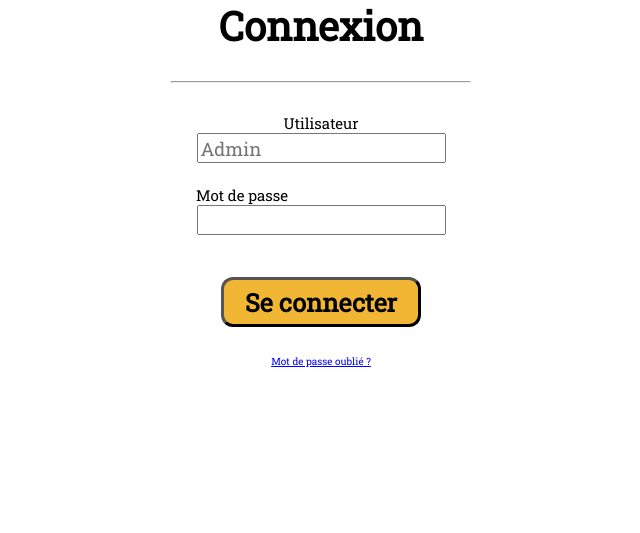
After one commit to eloiselle/InventaireJEYBOX, a PHP site: page /Login.php in a window 1280 px wide. The commit adds this page. Shown: the part 267-800 px from the top of the page, without its empty margins (319-959 px from the left). Run offline with PHP 8.4, Linux system fonts and the light colour scheme.

Commit message:
Login/Password/css update and reservations window

```diff
--- /dev/null
+++ b/Login.php
@@ -0,0 +1,39 @@
+<!DOCTYPE html>
+<html lang="en" dir="ltr">
+  <head>
+    <meta charset="utf-8">
+    <link rel="stylesheet" href="css/Style.css">
+    <link href="https://fonts.googleapis.com/css?family=Roboto+Slab&display=swap" rel="stylesheet">
+    <title>S'authentifier</title>
+  </head>
+  <body>
+<main>
+  <article class="paddingTop">
+    <img src="images/small_logo.png" class="logo center" alt="Jey Box">
+  </article>
+  <div class="window">
+    <form class="login" action="index.html" method="get">
+      <label class="title">Connexion</label>
+      <br>
+      <br>
+      <hr>
+      <br>
+      <label for="txtuser" class="labelLeft customPadding1">Utilisateur</label><br>
+      <input id="txtuser" type="text" name="txtuser" value="" placeholder="Admin" class="txtbox" required>
+      <br>
+      <br>
+      <label for="txtpass" class="labelLeft customPadding2">Mot de passe</label><br>
+      <input id="txtpass" type="password" name="txtpass" value="" class="txtbox">
+      <br>
+      <br>
+      <br>
+      <input type="submit" name="btnlogin" class="btnLog" value="Se connecter">
+      <br>
+      <br>
+      <a href="ForgotPass.php" title = "Récupérez votre mot de passe" class="forgot">Mot de passe oublié ?</a>
+    </form>
+
+  </div>
+</main>
+  </body>
+</html>
--- a/css/style.css
+++ b/css/style.css
@@ -1,5 +1,16 @@
 /* Auteur: Émile Loiselle */
 /* Date: 23 avr 2020 */
+
+*{
+  font-family: 'Roboto Slab', serif;
+  box-sizing: border-box;
+}
+
+body{
+  background-color: white;
+  margin: 0;
+  border: 0;
+}
 
 ul {
   list-style-type: none;
@@ -33,3 +44,140 @@ li img {
   height: 18%;
   padding-left: 160px;
 }
+
+div{
+  text-align: center;
+  display: block;
+}
+
+div ul{
+  list-style-type: none;
+  margin: 0;
+  padding: 0;
+  overflow: hidden;
+}
+
+div li {
+  display: block;
+  font-weight: bold;
+  text-align: center;
+  text-decoration: none;
+  color: #ddd;
+}
+
+h1{
+  font-size: 25px;
+}
+
+.informationstitles{
+  width: 100%;
+}
+
+.paddingTop{
+  padding-top: 100px;
+}
+
+.center{
+display: block;
+margin-left: auto;
+margin-right: auto;
+}
+
+.logo{
+    max-width:10%;
+    padding-bottom: 50px;
+}
+
+.login{
+  border-radius: 1px solid black;
+  max-width: 300px;
+  max-height: 600px;
+  margin: auto;
+  background: white;
+  padding-top: 20px;
+  padding-bottom: 60px;
+}
+
+.title{
+  font-weight: bold;
+  font-size: 40px;
+  padding-bottom: 10px;
+}
+
+.labelLeft{
+  text-align: left;
+  font-size: 15px;
+}
+
+­­­­/* Padding for log in pages */
+­
+.customPadding1{
+  padding-right: 176px;
+
+}
+.customPadding2{
+  padding-right: 158px;
+}
+
+.customPadding3{
+  padding-right: 185px;
+}
+
+.customPadding4{
+  padding-right: 84px;
+}
+
+.customPadding5{
+  padding-right: 58px;
+}
+
+/*End of padding */
+
+.txtbox{
+  height:30px;
+  font-size:14pt;
+}
+
+.btnLog{
+  background-color: #f0b634;
+  font-weight: bold;
+  font-size: 25px;
+  height: 50px;
+  width: 200px;
+  border-radius: 12px;
+  border-color:  black;
+  border-width: medium;
+}
+
+.btnLog:hover{
+  cursor: pointer;
+}
+
+.forgot{
+  color: blue;
+  text-decoration: underline;
+  font-size: 10px;
+}
+
+/*Search bar*/
+.search-container {
+float: left;
+padding: 6px;
+border: none;
+margin-top: 8px;
+margin-right: 16px;
+font-size: 17px;
+}
+
+.searchtxt{
+  border-radius: 4px 4px 4px 4px;
+}
+
+.searchbtn{
+  height : 22px;
+  width: 25px;
+  float: right;
+  background: #ddd;
+  border: none;
+  cursor: pointer;
+}
--- a/index.html
+++ b/index.html
@@ -3,12 +3,12 @@
   <head>
     <meta charset="utf-8">
     <link rel="stylesheet" href="css/style.css" />
-    <title></title>
+    <title>index</title>
   </head>
   <body>
     <nav>
       <ul>
-        <li><img src="images/JEYBOX_Logo_1037x300.png" alt="Logo JEYBOX"></li>
+        <li><img src="images/JEYBOX_Logo_1037x300.png" alt="Logo JEYBOX" size="18%"></li>
         <li><a class="active" href="#categorie">Catégories</a></li>
         <li><a href="#articles">Articles</a></li>
         <li><a href="#reservation">Réservations</a></li>
```
Also changed, not shown: consulter_reservation.php (added, +35 -0 lines), forgotPass.php (added, +41 -0 lines).
